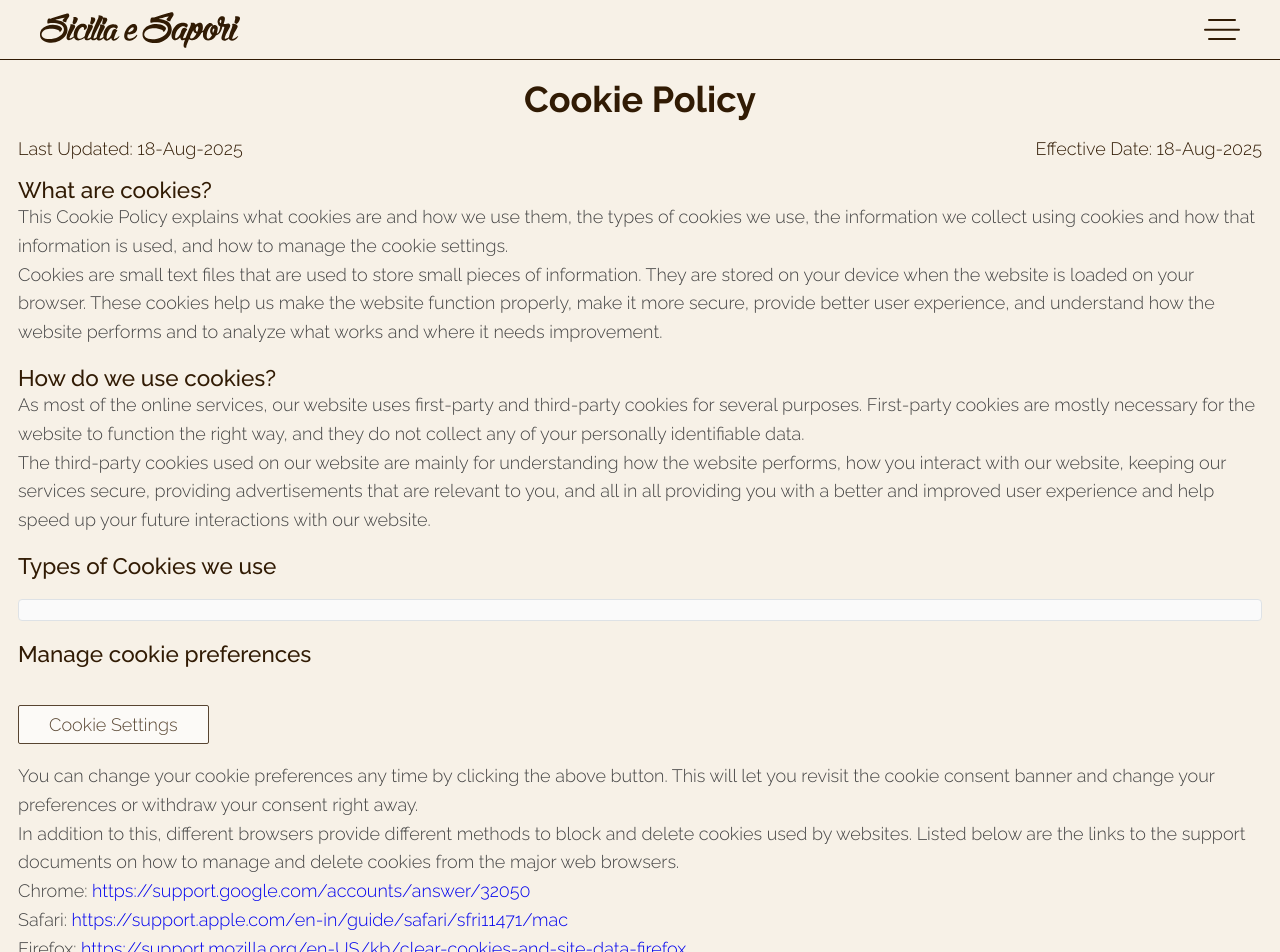
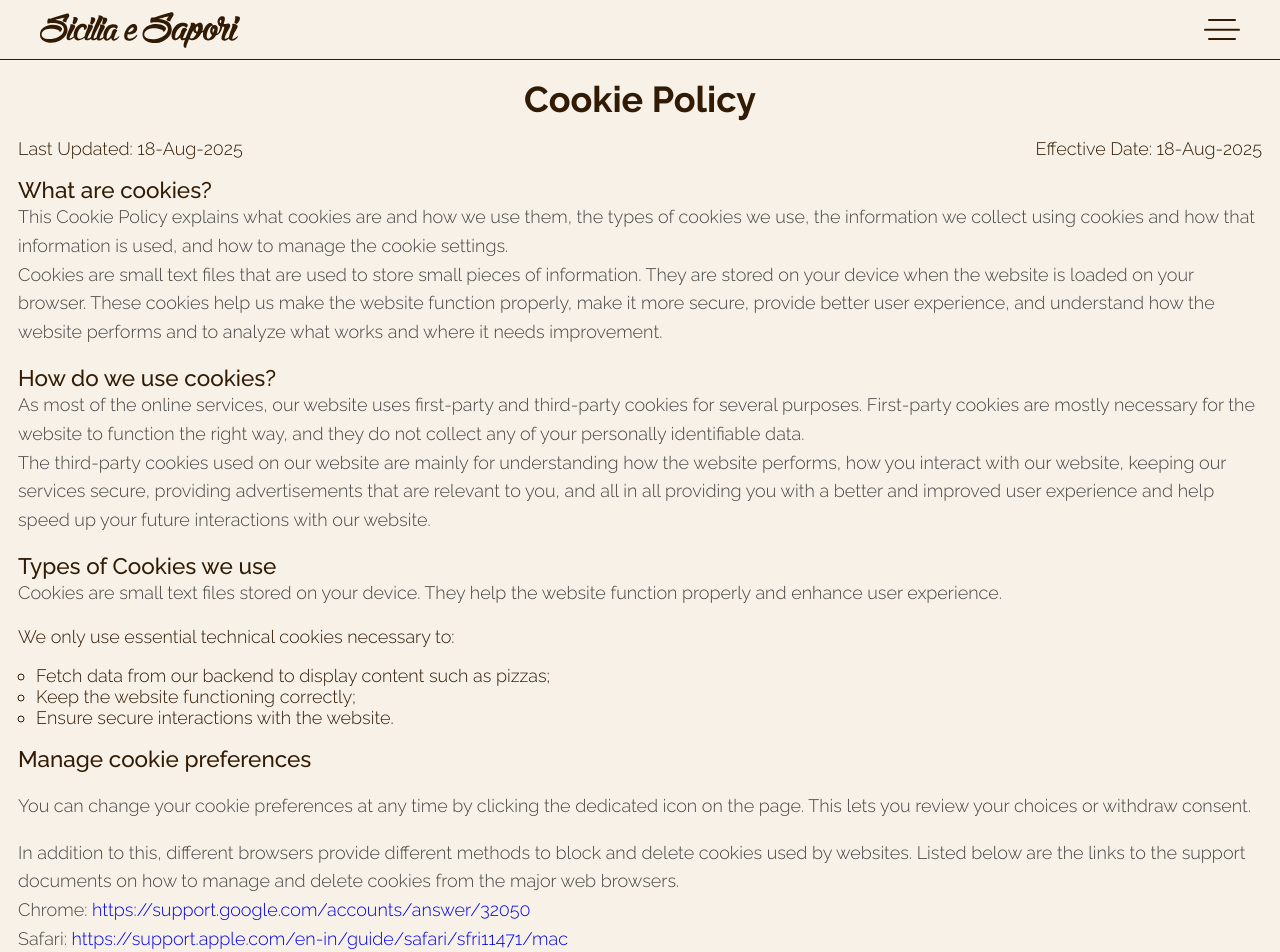
Before and after one commit to Giunta-Giovanni/sicilia_e_sapori_fe, a React (Vite) app: page /en/cookie-policy in a window 1280 px wide. Shown: the top 952 px of the page. Built offline with nearby package versions, Linux system fonts and the light colour scheme; no server answers; a web font is replaced by a local one.

Commit message:
Feat CookiePolicyPage

```diff
--- a/src/pages/cookiePolicyPage/CookiePolicyPage.jsx
+++ b/src/pages/cookiePolicyPage/CookiePolicyPage.jsx
@@ -100,26 +100,45 @@ export default function CookiePolicyPage() {
       <h5 className={style.title}>
         {lang === "it" ? "Tipi di cookie che utilizziamo" : "Types of Cookies we use"}
       </h5>
-      <div className={style.ckyAuditTableElement}></div>
+          {lang === "it" ? (
+            <>
+            <p className={style.cookiePolicyP}>
+              Utilizziamo solo cookie tecnici essenziali, necessari per:
+            </p>
+            <ul className={style.cookiePolicyul}>
+              <li>Recuperare i dati dal nostro backend per mostrare contenuti come le pizze;</li>
+              <li>Mantenere il corretto funzionamento del sito;</li>
+              <li>Garantire la sicurezza delle interazioni con il sito.</li>
+            </ul>
+            </>
+          ):(
+            <>
+            <p className={style.cookiePolicyP}>
+            Cookies are small text files stored on your device. They help the website function properly and enhance user experience.
+            </p>
+              We only use essential technical cookies necessary to:
+                <ul className={style.cookiePolicyul}>
+                <li>Fetch data from our backend to display content such as pizzas;</li>
+                <li>Keep the website functioning correctly;</li>
+                <li>Ensure secure interactions with the website.</li>
+                </ul>
+
+            </>
+          )}
 
       <h5 className={style.title} style={{ marginBottom: "20px" }}>
         {lang === "it" ? "Gestisci le preferenze sui cookie" : "Manage cookie preferences"}
       </h5>
 
-      <a className={style.ckyBannerElement}>
-        {lang === "it" ? "Impostazioni Cookie" : "Cookie Settings"}
-      </a>
-      <br />
+      <p className={style.cookiePolicyP}>
+        {lang === "it"
+          ? "Puoi modificare le tue preferenze sui cookie in qualsiasi momento cliccando sull’icona dedicata in pagina. Questo ti permetterà di rivedere le scelte o revocare il consenso."
+          : "You can change your cookie preferences at any time by clicking the dedicated icon on the page. This lets you review your choices or withdraw consent."}
+      </p>
 
       <div className={style.cookiePolicyP}>
         {lang === "it" ? (
           <>
-            <p>
-              Puoi modificare le tue preferenze sui cookie in qualsiasi momento
-              cliccando sul pulsante qui sopra. Questo ti permetterà di rivedere
-              il banner del consenso e modificare le scelte o revocare il consenso
-              in qualsiasi momento.
-            </p>
             <p>
               Inoltre, i vari browser offrono metodi differenti per bloccare o
               eliminare i cookie. Qui sotto trovi i link alle guide ufficiali dei
@@ -128,11 +147,6 @@ export default function CookiePolicyPage() {
           </>
         ) : (
           <>
-            <p>
-              You can change your cookie preferences any time by clicking the above
-              button. This will let you revisit the cookie consent banner and change
-              your preferences or withdraw your consent right away.
-            </p>
             <p>
               In addition to this, different browsers provide different methods to
               block and delete cookies used by websites. Listed below are the links
--- a/src/pages/cookiePolicyPage/CookiePolicyPage.module.css
+++ b/src/pages/cookiePolicyPage/CookiePolicyPage.module.css
@@ -27,6 +27,13 @@
   color: #444;
   margin-bottom: 1rem;
 }
+.cookiePolicyul{
+    margin: 1rem;
+}
+.cookiePolicyul li{
+  list-style:circle;
+}
+
 
 /* bottone "Cookie Settings" */
 .ckyBannerElement {
```
